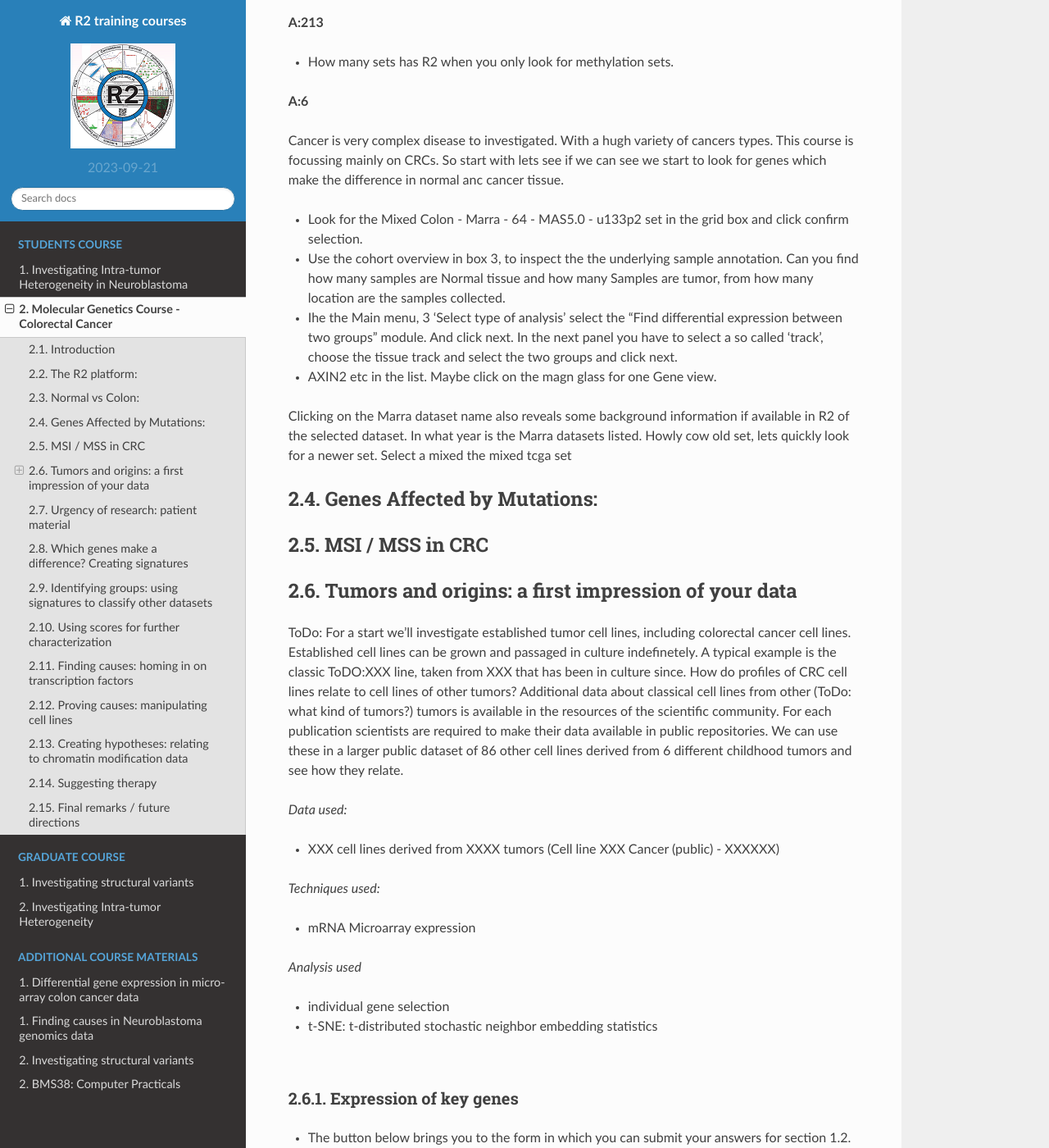
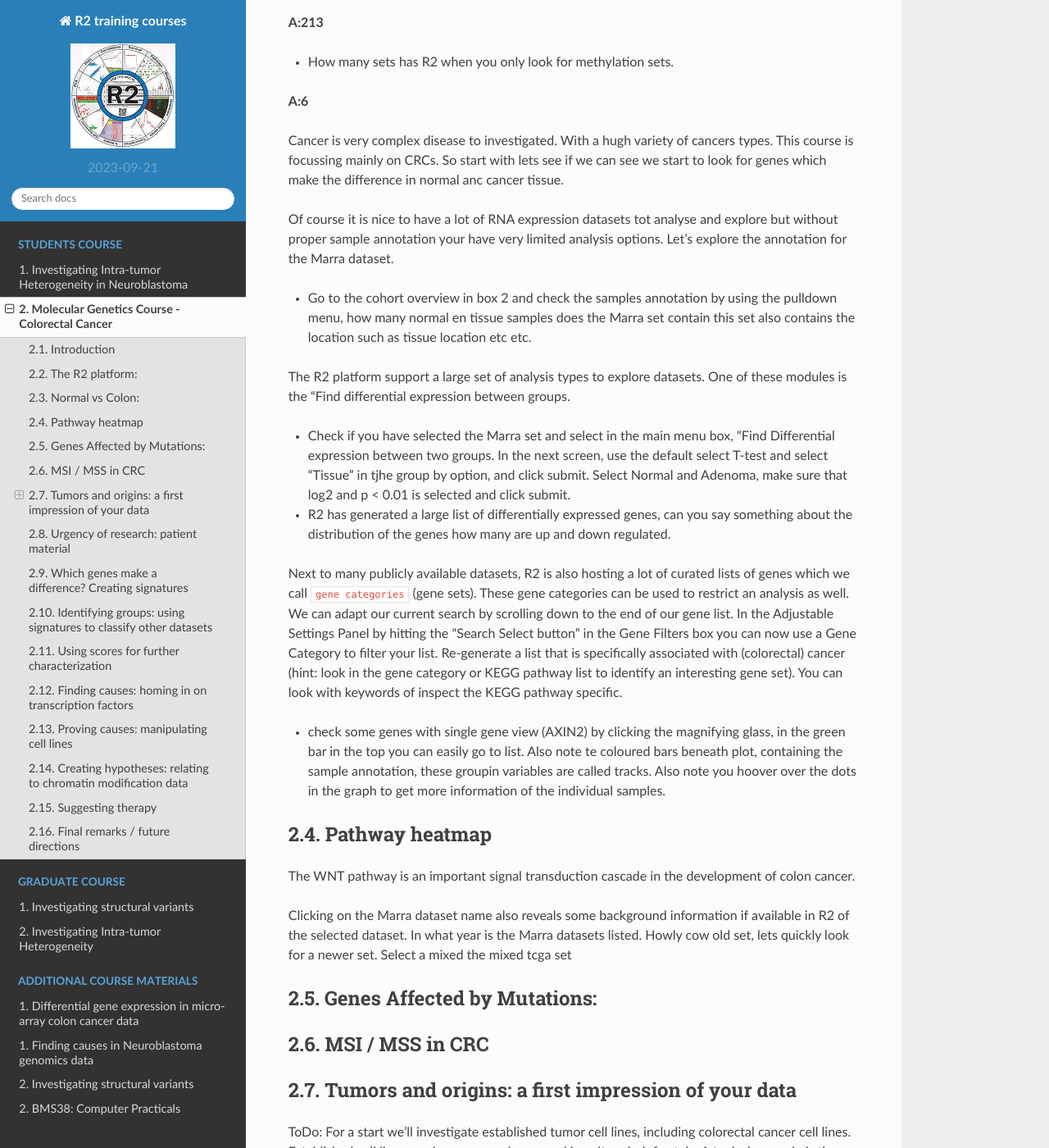
Before and after one commit to antronerds/r2-training-courses, a Sphinx documentation site: the page built from docs/Molecular_Genetics_CRC.md, in a window 1280 px wide and 1400 px high, scrolled down 1510 px. Shown: the whole window at 82% size. Built offline with Sphinx 7.4.7 and the Read the Docs theme 2.0.0, drawn with Linux system fonts in a browser that asks for light colours; some of the changed text lies outside the part shown.

Commit message:
adding stuff to course 2023

```diff
--- a/docs/Molecular_Genetics_CRC.md
+++ b/docs/Molecular_Genetics_CRC.md
@@ -43,7 +43,7 @@ Normal vs Colon:
 * Tumor Colon Adenocarcinoma (students) - tcga - 204 - tpm - gencode3
 
 
-R2 is hosting a large collection of all types omic datasets.  Use the grid box to search and get some grips on the datasets R2 is hosting, just  to get some feeling with the the large collections of the dateset in R2.
+R2 is hosting a large collection of all types omic datasets.  Use the grid box to search and get some grips on the datasets R2 is hosting, just  to get some feeling with the large collections of the dateset in R2.
 
 * In the main page in R2, click on dataset  name  in box 2. Using the grid box 'Tissue/Tumor/Disease/Misc' and find out how many colon related sets R2 is hosting.
 
@@ -55,10 +55,42 @@ R2 is hosting a large collection of all types omic datasets.  Use the grid box t
 
 Cancer is very complex disease to investigated. With a hugh variety of cancers types. This course is focussing mainly on CRCs. So start with lets see if we can see we start to look  for genes which make the difference in normal anc cancer tissue.
 
-* Look for the Mixed Colon - Marra - 64 - MAS5.0 - u133p2 set in the grid box and click confirm selection.
-* Use the cohort overview in box 3, to inspect the the underlying sample annotation. Can you find how many  samples are Normal tissue and how many Samples are tumor, from how many location are the samples collected.
-* Ihe the  Main menu, 3 ‘Select type of analysis’ select the “Find differential expression between two  groups” module. And click next. In the next panel you have to select a so called ‘track’, choose the tissue track and select the two groups and click next.
-* AXIN2 etc in the list. Maybe click on the magn glass for one Gene view.
+
+Of course it is nice to have a lot of RNA expression datasets tot analyse and explore but without proper sample annotation your have very limited analysis options. Let's explore the annotation for the Marra dataset.
+
+* Go to the cohort overview in box 2 and check  the samples annotation by using the pulldown menu, how many normal en tissue samples does the Marra set contain this set also contains the location such as tissue location etc etc.
+
+
+The R2 platform support a large  set of analysis types to explore datasets. One of these modules is the "Find differential expression between groups.
+
+* Check if you have selected the Marra set and select in the main menu box, "Find Differential expression between two groups. In the next screen, use the default select T-test and select "Tissue" in tjhe group by option, and click submit. Select Normal and Adenoma, make sure that log2 and p < 0.01 is selected  and click submit.
+
+* R2 has generated a large list of differentially expressed genes, can you say something about the distribution of the genes how many are up and down regulated.
+
+
+Next to many publicly available datasets, R2 is also hosting a lot of curated lists of genes which we call `gene categories` (gene sets). These gene categories can be used to restrict an analysis as well.  We can adapt our current search by scrolling down to the end of our gene list. In the Adjustable Settings Panel by hitting the "Search Select button" in the Gene Filters box you can now use a Gene Category to filter your list. Re-generate a list that is specifically associated with (colorectal) cancer (hint: look in the gene category or KEGG pathway list to identify an interesting gene set). You can look with keywords of inspect the KEGG pathway specific.
+
+* check some genes with single gene view (AXIN2) by clicking the magnifying glass, in the green bar in the top you can easily go to list. Also note te coloured bars beneath plot, containing the sample annotation, these groupin variables are called tracks. Also note you hoover over the dots in the graph to get more information of the individual samples.
+
+
+Pathway heatmap
+---------------------------------------
+
+The WNT pathway is an important signal transduction cascade in the development of colon cancer.
+
+
+
+
+
+
+
+
+
+
+
+
+
+
 
 
 Clicking on the Marra dataset name also reveals some background information if available in R2 of the selected dataset. In what year is the Marra datasets listed. Howly cow old set, lets quickly look for a newer set. Select a mixed the mixed tcga set
```
